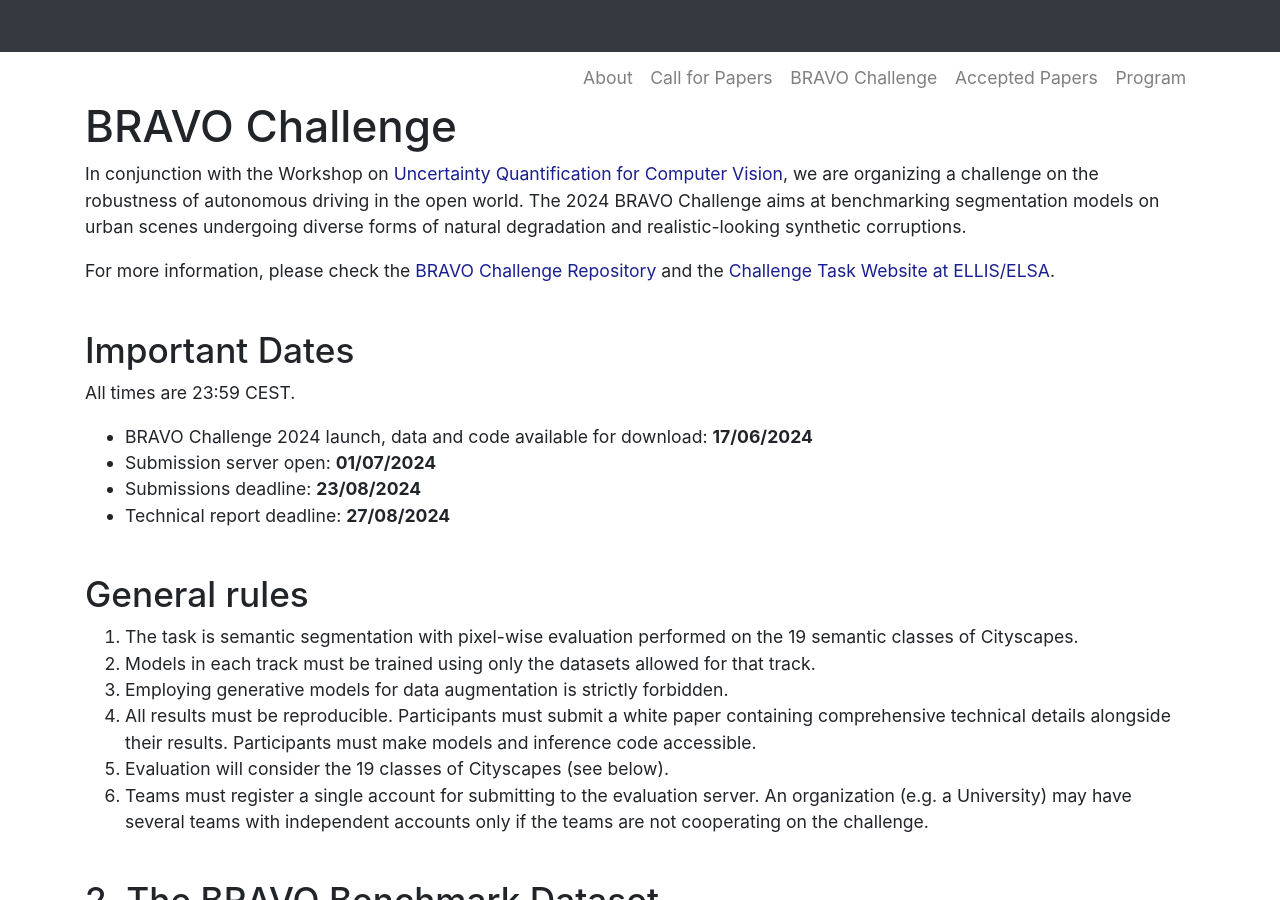
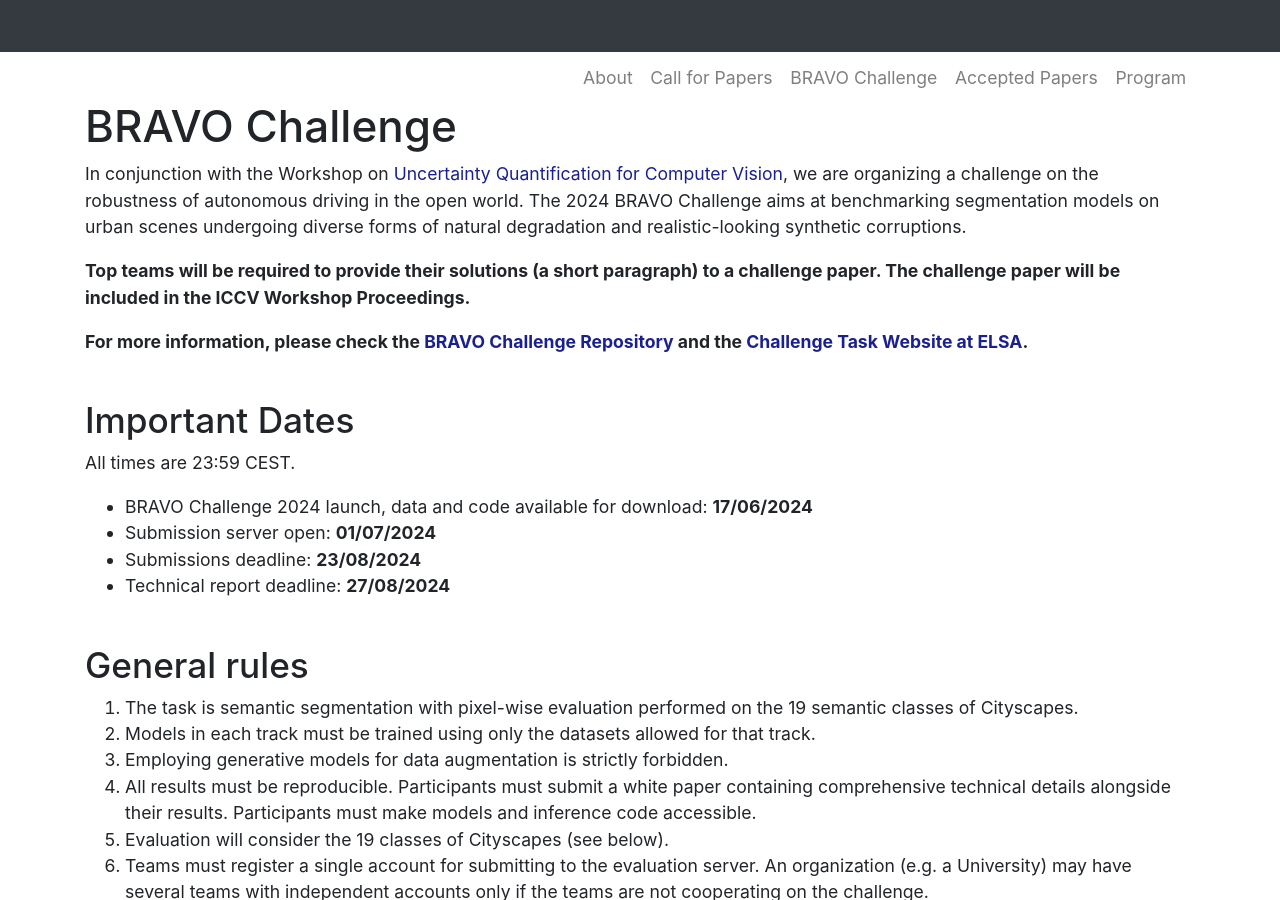
Before and after one commit to Uncertainty-CV/2024, a Jekyll site: the page built from _pages/challenge.md, in a window 1280 px wide and 900 px high, scrolled down 370 px. Built offline with Jekyll 4.4.1, drawn with Linux system fonts in a browser that asks for light colours.

Commit message:
bold text

```diff
--- a/_pages/challenge.md
+++ b/_pages/challenge.md
@@ -8,7 +8,11 @@ title: BRAVO Challenge
 
 In conjunction with the Workshop on [Uncertainty Quantification for Computer Vision](https://uncertainty-cv.github.io/2024/), we are organizing a challenge on the robustness of autonomous driving in the open world. The 2024 BRAVO Challenge aims at benchmarking segmentation models on urban scenes undergoing diverse forms of natural degradation and realistic-looking synthetic corruptions.
 
-For more information, please check the [BRAVO Challenge Repository](https://github.com/valeoai/bravo_challenge) and the [Challenge Task Website at ELLIS/ELSA](https://benchmarks.elsa-ai.eu/?ch=1&com=introduction).
+<b>Top teams will be required to provide their solutions (a short paragraph) to a challenge paper. The challenge paper will be included in the ICCV Workshop Proceedings.</b>
+
+<b>For more information, please check the [BRAVO Challenge Repository](https://github.com/valeoai/bravo_challenge) and the [Challenge Task Website at ELSA](https://benchmarks.elsa-ai.eu/?ch=1&com=introduction).</b>
+
+
 
 ## Important Dates
 
@@ -106,11 +110,11 @@ The dataset includes the following subsets (with individual download links):
 
 We propose two tracks:
 
-### Track 1 – Single-domain training
+#### Track 1 – Single-domain training
 
 In this track, you must train your models exclusively on the [Cityscapes dataset](https://www.cityscapes-dataset.com/). This track evaluates the robustness of models trained with limited supervision and geographical diversity when facing unexpected corruptions observed in real-world scenarios.
 
-### Track 2 – Multi-domain training
+#### Track 2 – Multi-domain training
 
 In this track, you must train your models over a mix of datasets, whose choice is strictly limited to the list provided below, comprising both natural and synthetic domains. This track assesses the impact of fewer constraints on the training data on robustness.
 
@@ -124,8 +128,8 @@ Allowed training datasets for Track 2:
 - [SHIFT Dataset](https://www.vis.xyz/shift/) (synthetic)
 
 
-
-### Supported by
+<br>
+#### Supported by
 
 <a href="https://elsa-ai.eu/">
 <img src="{{ site.baseurl }}/assets/elsa-logo.png" class="img-responsive" style="width: 19%; height: auto;" alt="">
```
